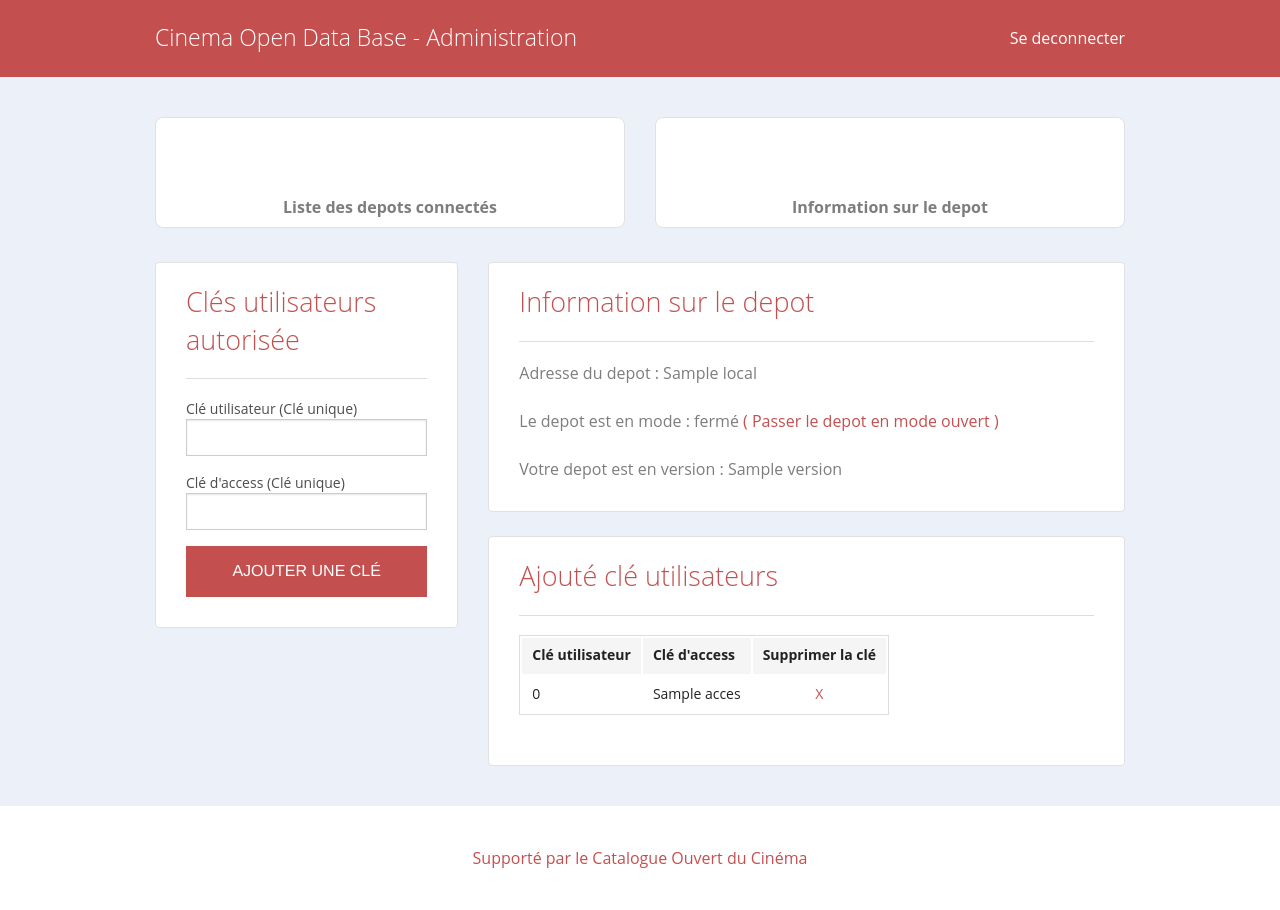
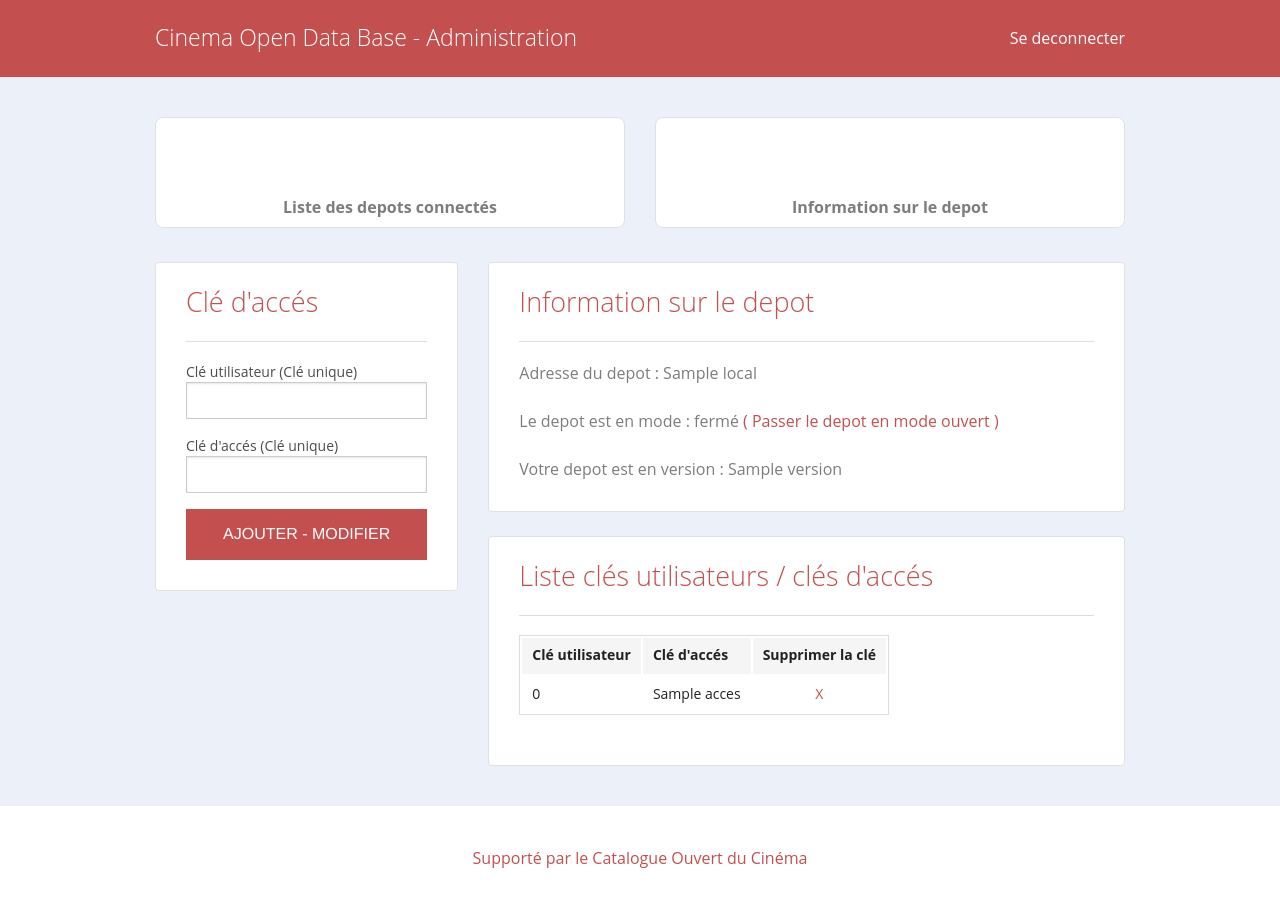
Before and after one commit to cinemaouvert/Rhizome, a PHP site: template admin/templates/depot_info.php in a window 1280 px wide. Run offline with PHP 8.4, Linux system fonts and the light colour scheme; the template is opened without the code that fills it: most values are stand-ins (such as "Sample title", 1, 10 or a date in 2020); data that the repository does not hold is empty; some web fonts are replaced.

Commit message:
Modification graphique
Un peu plus de clarté.

```diff
--- a/admin/templates/depot_info.php
+++ b/admin/templates/depot_info.php
@@ -39,14 +39,14 @@
         <div class="row">
             <div class="large-4 columns">
                 <div id="sign-up">
-                    <h3 class="color-pink">Clés utilisateurs autorisée</h3>
+                    <h3 class="color-pink">Clé d'accés</h3>
                     <hr />
                     <form method="post" action="<?= $app->urlFor('access_add'); ?>">
                         <label>Clé utilisateur (Clé unique)</label>
                         <input name="key_user" type="text" />
-                        <label>Clé d'access (Clé unique)</label>
+                        <label>Clé d'accés (Clé unique)</label>
                         <input name="key_access" type="text" />
-                        <button class="blue-btn">AJOUTER UNE CLÉ</button>
+                        <button class="blue-btn">AJOUTER - MODIFIER</button>
                     </form>
                 </div>
             </div>
@@ -66,7 +66,7 @@
                 </div>
                 <br />
                 <div id="sign-up">
-                    <h3 class="color-pink">Ajouté clé utilisateurs</h3>
+                    <h3 class="color-pink">Liste clés utilisateurs / clés d'accés</h3>
                     <hr />
 
                     <?php if($access_list == null){
@@ -78,7 +78,7 @@
                           <thead>
                             <tr>
                               <th>Clé utilisateur</th>
-                              <th>Clé d\'access</th>
+                              <th>Clé d\'accés</th>
                               <th>Supprimer la clé</th>
                             </tr>
                           </thead>
--- a/admin/templates/home.php
+++ b/admin/templates/home.php
@@ -40,13 +40,13 @@
             <div class="large-4 columns">
                 <div id="sign-up">
                     <form method="post" action="<?= $app->urlFor('depot_add'); ?>">
-                        <h3 class="color-pink">Ajouter un depot</h3>
+                        <h3 class="color-pink">Depots</h3>
                         <hr />
                         <label>Nom du depot (nom unique)</label>
                         <input name="depot_name" type="text" />
                         <label>Adresse http du depot</label>
                         <input name="depot_host" type="text" />
-                        <button class="blue-btn">AJOUTER</button>
+                        <button class="blue-btn">AJOUTER - MODIFIER</button>
                     </form>
                 </div>
                 <br />
```
